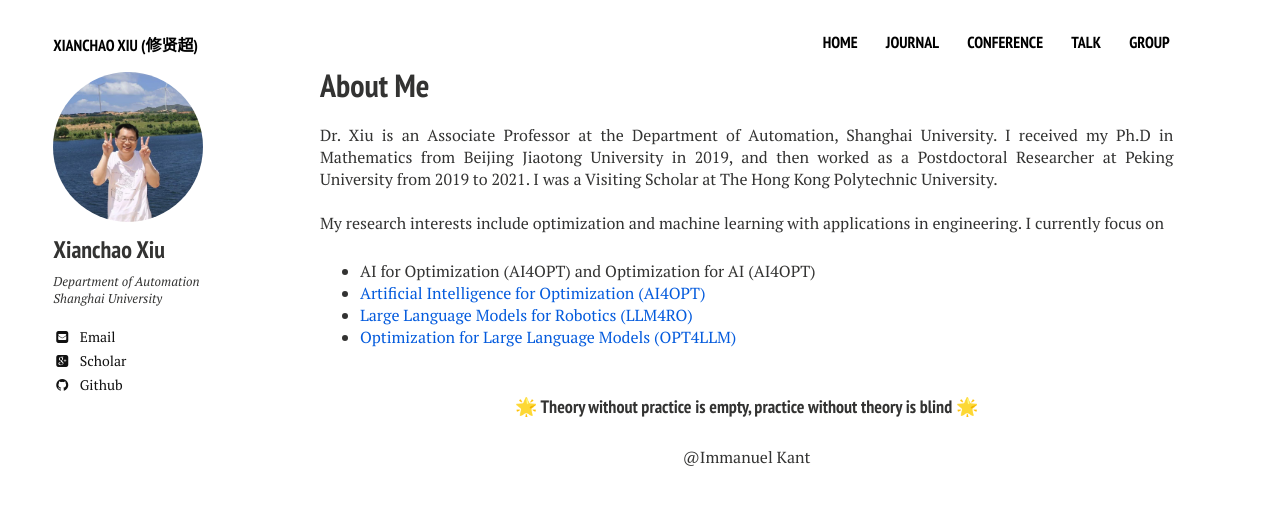
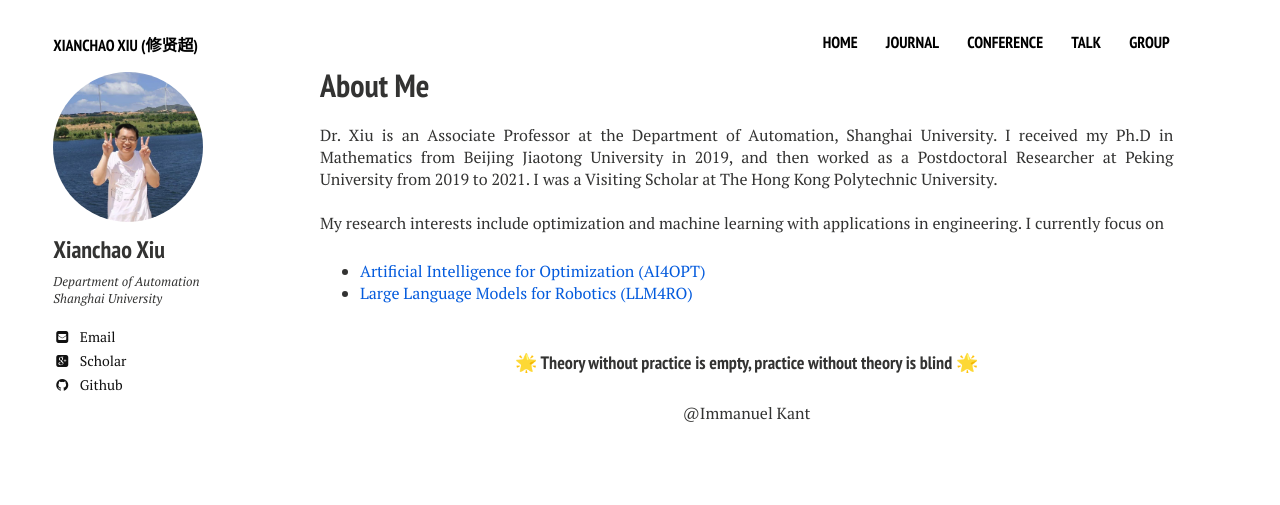
Before and after one commit to xianchaoxiu/xianchaoxiu.github.io, a Jekyll site: the page built from index.md, in a window 1280 px wide. Shown: the top 505 px of the page. Built offline with Jekyll 4.4.1, drawn with Linux system fonts in a browser that asks for light colours; nearby versions of some CDN libraries.

Commit message:
Update home2.html

```diff
--- a/_layouts/home2.html
+++ b/_layouts/home2.html
@@ -35,10 +35,8 @@
 	 My research interests include optimization and machine learning with applications in engineering.
 	 I currently focus on
 	<ul>
-      <li> AI for Optimization (AI4OPT) and Optimization for AI (AI4OPT)  </li>
       <li> <a href="https://github.com/xianchaoxiu/AI4OPT" class="textlink" target="_blank">Artificial Intelligence for Optimization (AI4OPT)</a> </li>
-      <li> <a href="https://github.com/xianchaoxiu/LLM4RO" class="textlink" target="_blank">Large Language Models for Robotics (LLM4RO) </a> </li>
-      <li> <a href="https://github.com/xianchaoxiu/OPT4LLM" class="textlink" target="_blank">Optimization for Large Language Models (OPT4LLM)</a> </li>   <br>
+      <li> <a href="https://github.com/xianchaoxiu/LLM4RO" class="textlink" target="_blank">Large Language Models for Robotics (LLM4RO) </a> </li>   <br>
     </ul>
 
 
```
